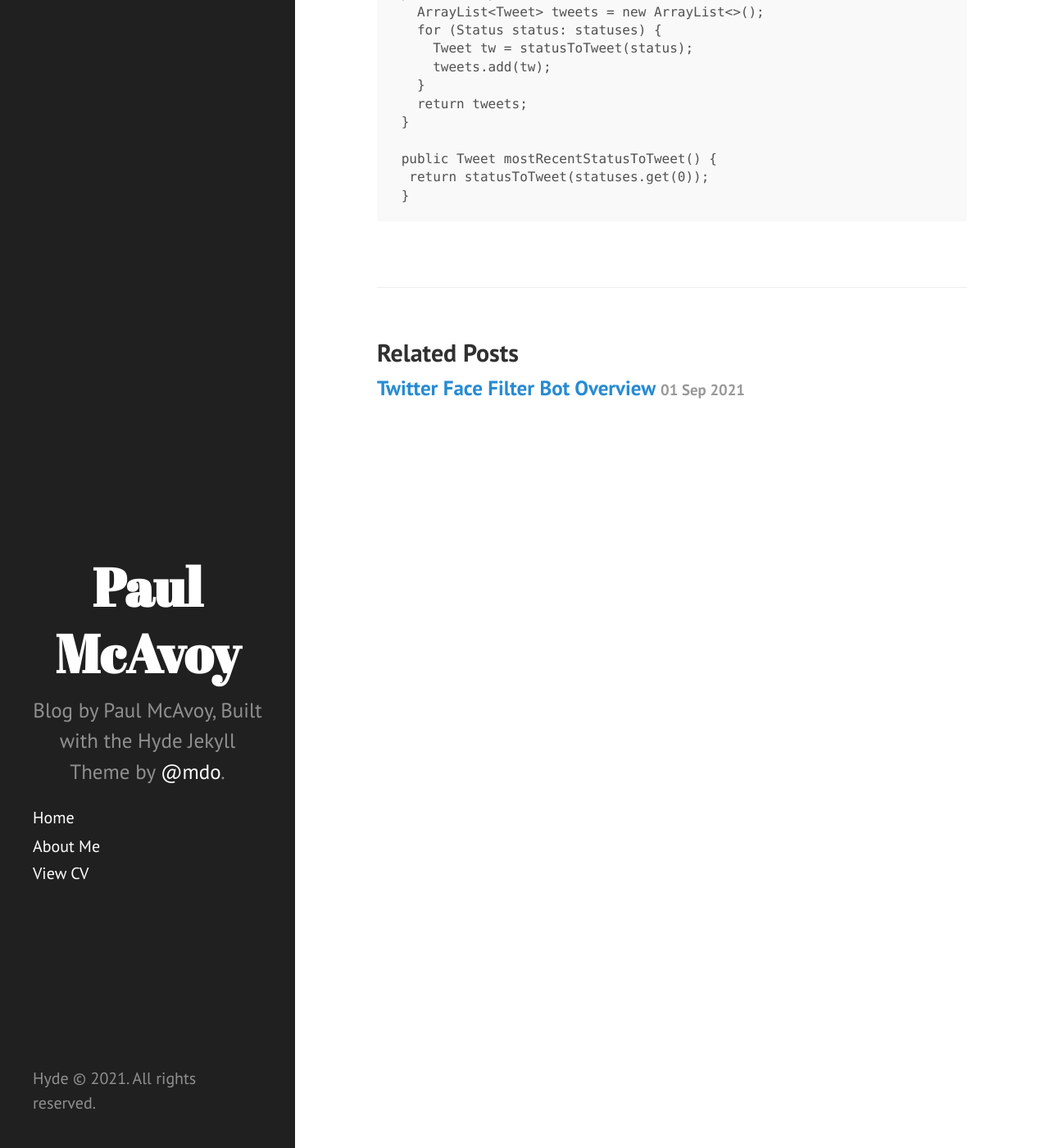
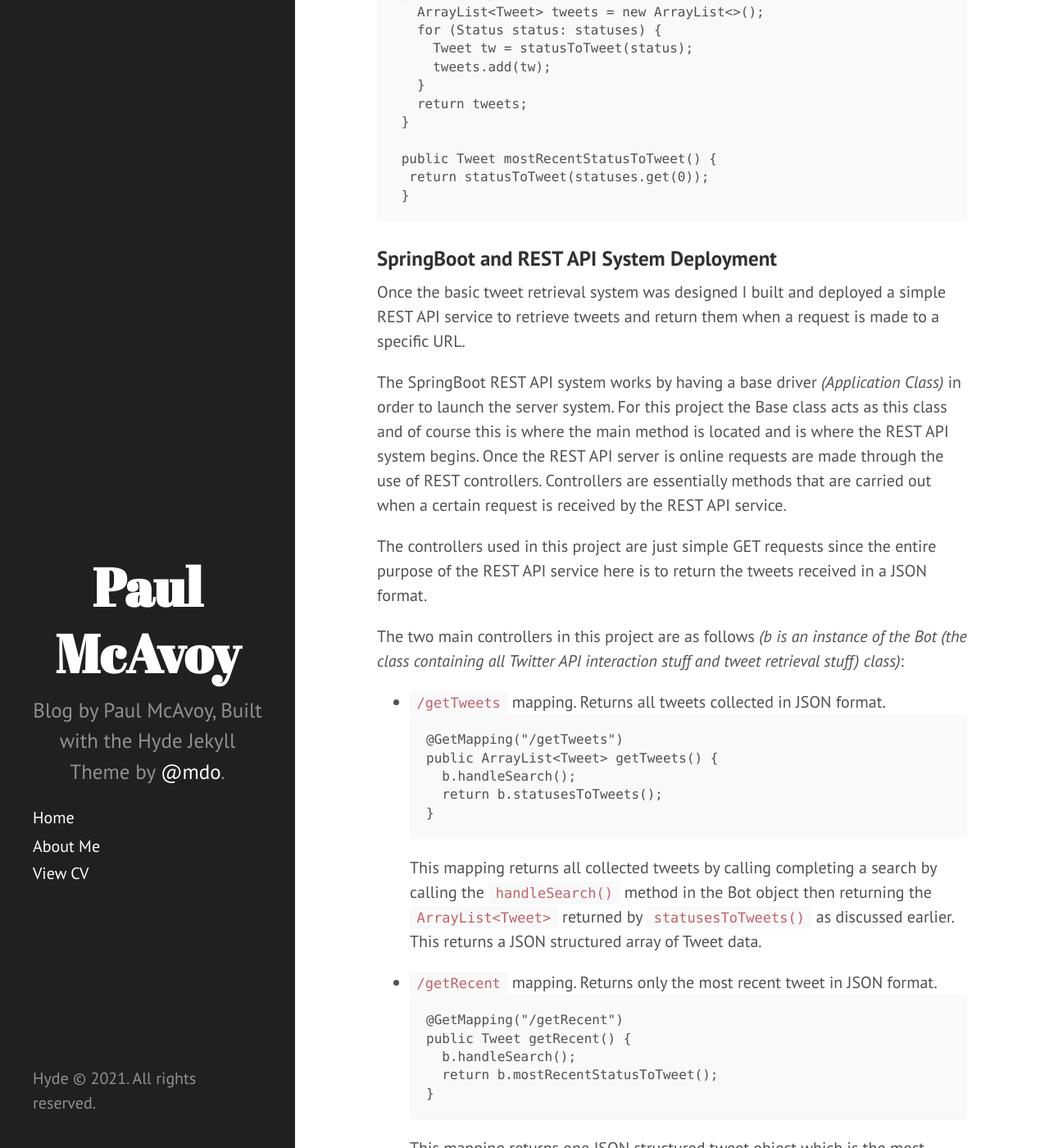
Before and after one commit to paulmca860/paulmca860.github.io, a Jekyll site: the page built from _posts/2021-09-05-TWI-REST-API-SYS.md, in a window 1280 px wide and 1400 px high, scrolled down 3543 px. Shown: the whole window at 82% size. Built offline with Jekyll 4.4.1, drawn with Linux system fonts in a browser that asks for light colours; some of the changed text lies outside the part shown.

Commit message:
added to REST API Post

````diff
--- a/_posts/2021-09-05-TWI-REST-API-SYS.md
+++ b/_posts/2021-09-05-TWI-REST-API-SYS.md
@@ -110,3 +110,35 @@ public Tweet statusToTweet(Status status) {
   return statusToTweet(statuses.get(0));
  }
 ```
+
+### SpringBoot and REST API System Deployment
+
+Once the basic tweet retrieval system was designed I built and deployed a simple REST API service to retrieve tweets and return them when a request is made to a specific URL.
+
+The SpringBoot REST API system works by having a base driver *(Application Class)* in order to launch the server system. For this project the Base class acts as this class and of course this is where the main method is located and is where the REST API system begins. Once the REST API server is online requests are made through the use of REST controllers. Controllers are essentially methods that are carried out when a certain request is received by the REST API service.
+
+The controllers used in this project are just simple GET requests since the entire purpose of the REST API service here is to return the tweets received in a JSON format.
+
+The two main controllers in this project are as follows *(b is an instance of the Bot (the class containing all Twitter API interaction stuff and tweet retrieval stuff) class)*:
+
+- `/getTweets` mapping. Returns all tweets collected in JSON format.
+```
+@GetMapping("/getTweets")
+public ArrayList<Tweet> getTweets() {
+    b.handleSearch();
+    return b.statusesToTweets();
+}
+```
+This mapping returns all collected tweets by calling completing a search by calling the `handleSearch()` method in the Bot object then returning the `ArrayList<Tweet>` returned by `statusesToTweets()` as discussed earlier. This returns a JSON structured array of Tweet data.
+
+- `/getRecent` mapping. Returns only the most recent tweet in JSON format.
+```
+@GetMapping("/getRecent")
+public Tweet getRecent() {
+    b.handleSearch();
+    return b.mostRecentStatusToTweet();
+}
+```
+This mapping returns one JSON structured tweet object which is the most recent tweet found, returned by the `mostRecentStatusToTweet()` function as discussed earlier.
+
+#### Deployment
````
